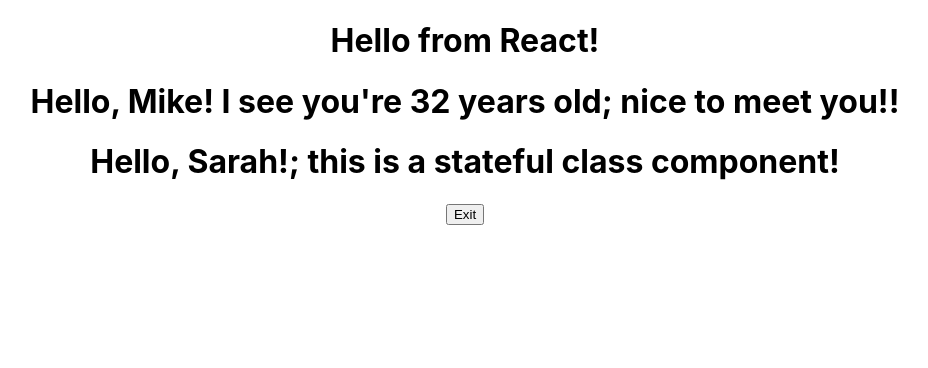
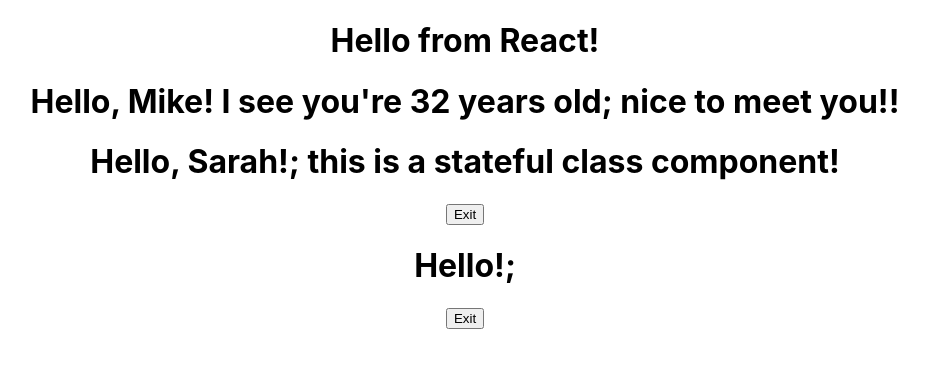
Before and after one commit to lestece/create-react-app, a React (Create React App) app in the folder my-app/: page / in a window 1280 px wide. Shown: the top 368 px of the page, without its empty margins (175-1103 px from the left). Built offline with nearby package versions, Linux system fonts and the light colour scheme.

Commit message:
Add callback function when using setState

```diff
--- a/my-app/src/App.js
+++ b/my-app/src/App.js
@@ -3,6 +3,7 @@ import './App.css';
 import FunctionalGreeting from './components/FunctionalGreetings';
 import FunctionalGreetingWithProps from './components/FunctionalGreetingsWithProps';
 import StatefulGreeting from './components/StatefulGreeting';
+import StatefulGreetingWithCallback from './components/StatefulGreetingWithCallback';
 
 function App() {
   return (
@@ -10,6 +11,7 @@ function App() {
       <FunctionalGreeting />
       <FunctionalGreetingWithProps greeting="nice to meet you!" name="Mike" age="32"/>
       <StatefulGreeting greeting="this is a stateful class component!" name="Sarah"/>
+      <StatefulGreetingWithCallback />
     </div>
   );
 }
--- a/my-app/src/components/StatefulGreeting.js
+++ b/my-app/src/components/StatefulGreeting.js
@@ -14,6 +14,8 @@ class StatefulGreeting extends React.Component{
             introduction: "Goodbye",
             buttonText: "Enter",
         });
+        console.log(this.state.introduction);
+        console.log(this.state.buttonText);
     }
 
     render() {
--- /dev/null
+++ b/my-app/src/components/StatefulGreetingWithCallback.js
@@ -0,0 +1,35 @@
+import React from "react";
+
+class StatefulGreetingWithCallback extends React.Component {
+    constructor(props) {
+        super(props);
+        this.state = {
+            introduction: "Hello",
+            buttonText: "Exit",
+        };
+    }
+
+    handleClick() {
+        this.setState({
+            introduction: "Goodbye",
+            buttonText: "Enter",
+        }, () => {
+            console.log('new state',this.state.introduction);
+            console.log('new state',this.state.buttonText);
+        }
+        );
+        console.log(this.state.introduction);
+        console.log(this.state.buttonText);
+    }
+
+    render() {
+        return (
+            <div>
+                <h1>{this.state.introduction}!; {this.props.greeting}</h1>
+                <button onClick={() => this.handleClick()}>{this.state.buttonText}</button>
+            </div>
+        )
+    }
+}
+
+export default StatefulGreetingWithCallback;
```
